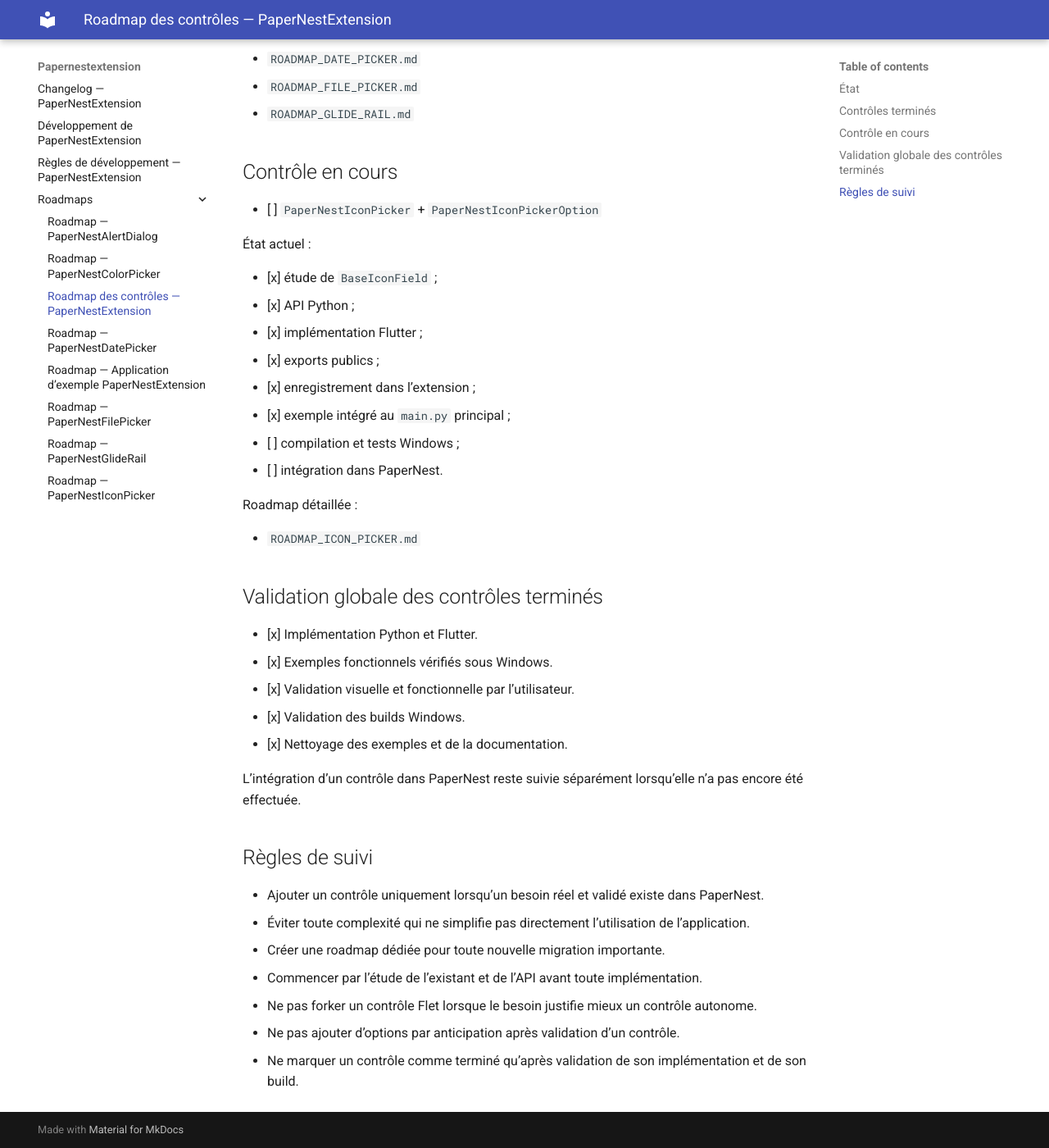
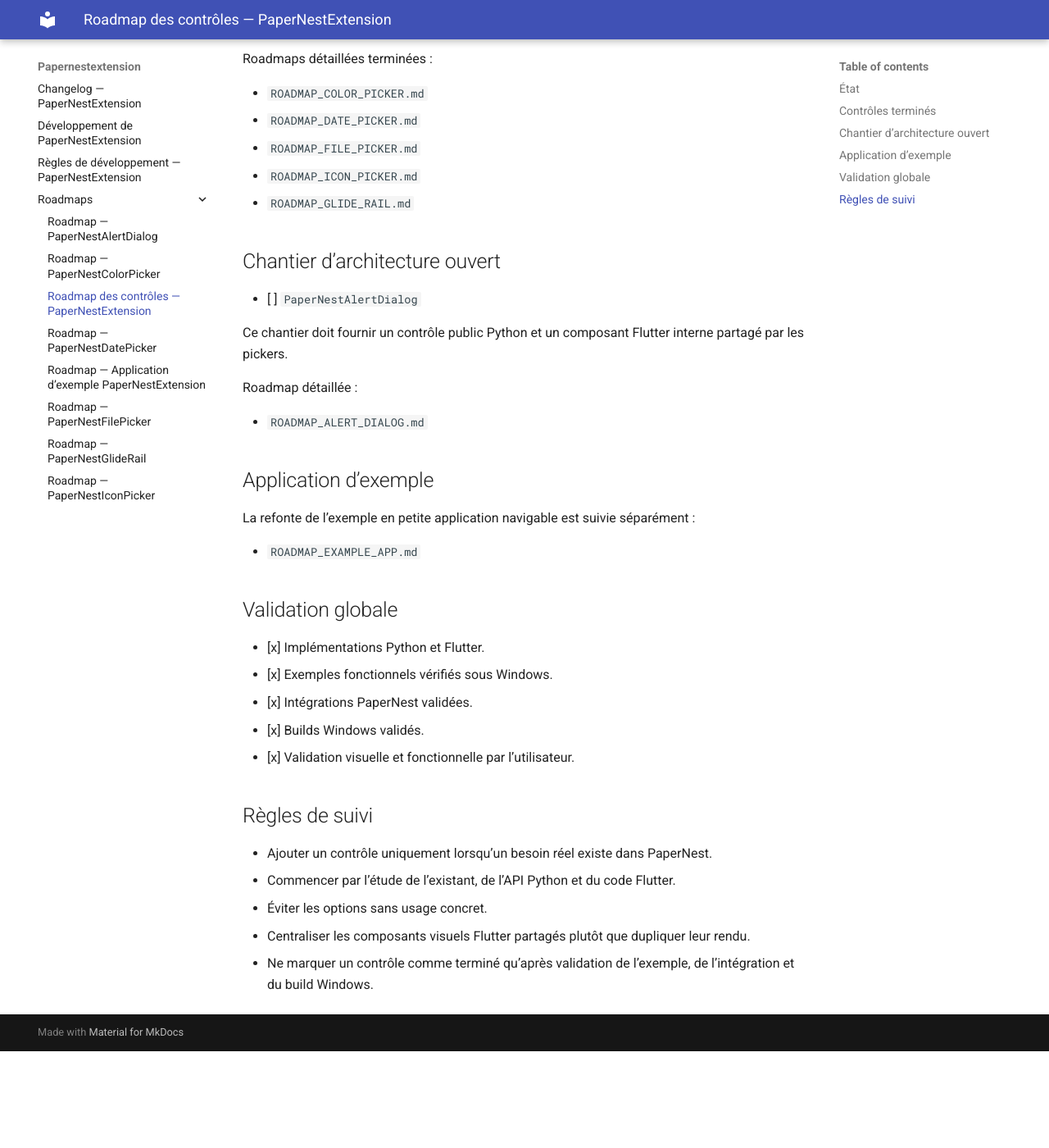
Before and after one commit to Drenae/PaperNestExtension, an MkDocs documentation site: the page built from docs/roadmaps/ROADMAP_CONTROLS.md, in a window 1280 px wide and 1400 px high, scrolled down 624 px. Shown: the whole window at 82% size. Built offline with MkDocs 1.6.1 and Material for MkDocs 9.7.7, drawn with Linux system fonts in a browser that asks for light colours; after the commit the page ends 1906 px from its top, so only the background shows below that; some of the changed text lies outside the part shown.

Commit message:
docs: update controls roadmap after IconPicker completion

```diff
--- a/docs/roadmaps/ROADMAP_CONTROLS.md
+++ b/docs/roadmaps/ROADMAP_CONTROLS.md
@@ -2,7 +2,9 @@
 
 ## État
 
-Les contrôles historiques nécessaires à PaperNest sont terminés et validés. `PaperNestIconPicker` est maintenant en cours d’implémentation : son API Python, son contrôle Flutter et son exemple existent, mais les tests Windows restent à effectuer.
+Tous les contrôles actuellement nécessaires à PaperNest sont terminés, intégrés et validés sous Windows.
+
+Une nouvelle étude est ouverte pour `PaperNestAlertDialog`, afin d’unifier le rendu des dialogues Python et des dialogues internes aux pickers.
 
 ## Contrôles terminés
 
@@ -18,43 +21,37 @@
 - `ROADMAP_COLOR_PICKER.md`
 - `ROADMAP_DATE_PICKER.md`
 - `ROADMAP_FILE_PICKER.md`
+- `ROADMAP_ICON_PICKER.md`
 - `ROADMAP_GLIDE_RAIL.md`
 
-## Contrôle en cours
+## Chantier d’architecture ouvert
 
-- [ ] `PaperNestIconPicker` + `PaperNestIconPickerOption`
+- [ ] `PaperNestAlertDialog`
 
-État actuel :
-
-- [x] étude de `BaseIconField` ;
-- [x] API Python ;
-- [x] implémentation Flutter ;
-- [x] exports publics ;
-- [x] enregistrement dans l’extension ;
-- [x] exemple intégré au `main.py` principal ;
-- [ ] compilation et tests Windows ;
-- [ ] intégration dans PaperNest.
+Ce chantier doit fournir un contrôle public Python et un composant Flutter interne partagé par les pickers.
 
 Roadmap détaillée :
 
-- `ROADMAP_ICON_PICKER.md`
+- `ROADMAP_ALERT_DIALOG.md`
 
-## Validation globale des contrôles terminés
+## Application d’exemple
 
-- [x] Implémentation Python et Flutter.
+La refonte de l’exemple en petite application navigable est suivie séparément :
+
+- `ROADMAP_EXAMPLE_APP.md`
+
+## Validation globale
+
+- [x] Implémentations Python et Flutter.
 - [x] Exemples fonctionnels vérifiés sous Windows.
+- [x] Intégrations PaperNest validées.
+- [x] Builds Windows validés.
 - [x] Validation visuelle et fonctionnelle par l’utilisateur.
-- [x] Validation des builds Windows.
-- [x] Nettoyage des exemples et de la documentation.
-
-L’intégration d’un contrôle dans PaperNest reste suivie séparément lorsqu’elle n’a pas encore été effectuée.
 
 ## Règles de suivi
 
-- Ajouter un contrôle uniquement lorsqu’un besoin réel et validé existe dans PaperNest.
-- Éviter toute complexité qui ne simplifie pas directement l’utilisation de l’application.
-- Créer une roadmap dédiée pour toute nouvelle migration importante.
-- Commencer par l’étude de l’existant et de l’API avant toute implémentation.
-- Ne pas forker un contrôle Flet lorsque le besoin justifie mieux un contrôle autonome.
-- Ne pas ajouter d’options par anticipation après validation d’un contrôle.
-- Ne marquer un contrôle comme terminé qu’après validation de son implémentation et de son build.
+- Ajouter un contrôle uniquement lorsqu’un besoin réel existe dans PaperNest.
+- Commencer par l’étude de l’existant, de l’API Python et du code Flutter.
+- Éviter les options sans usage concret.
+- Centraliser les composants visuels Flutter partagés plutôt que dupliquer leur rendu.
+- Ne marquer un contrôle comme terminé qu’après validation de l’exemple, de l’intégration et du build Windows.
```
Also changed, not shown: other parts of docs/roadmaps/ROADMAP_CONTROLS.md (+1 -0 lines).
